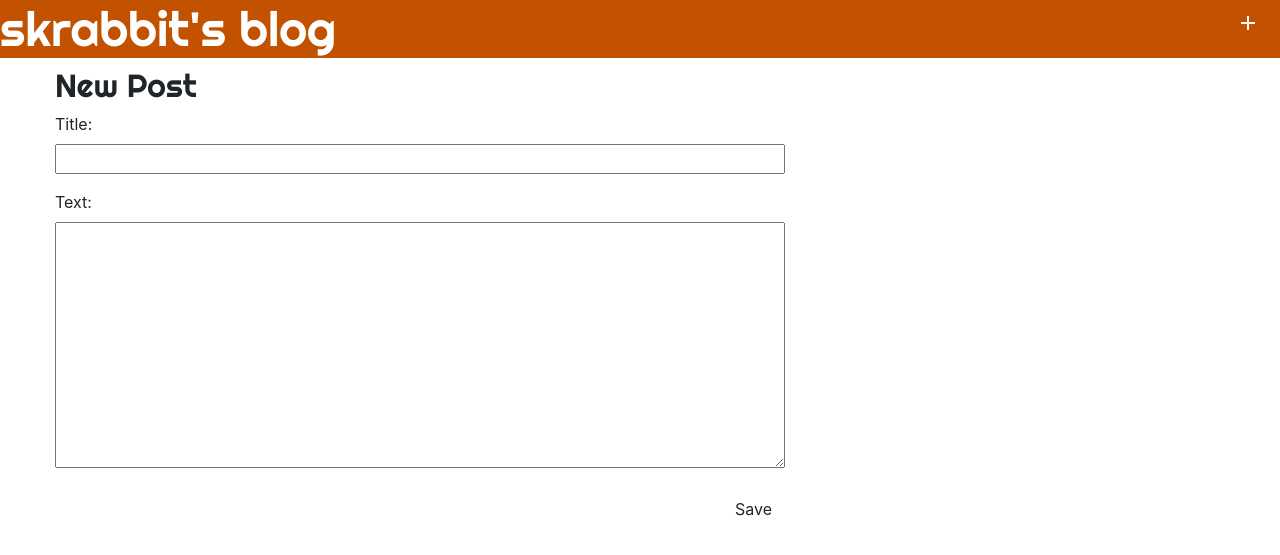
After one commit to skrabbit9000/first-django-app, a Django app: page /post/new/ in a window 1280 px wide. The commit adds this page. Shown: the top 555 px of the page. Run offline with Django 3.2, Linux system fonts and the light colour scheme; the visitor is signed in with stand-in values (Sample User, id 1); some libraries are stand-ins or nearby versions.

Commit message:
added views to create/edit

```diff
--- /dev/null
+++ b/blog/forms.py
@@ -0,0 +1,11 @@
+from django import forms
+from .models import Post
+
+
+class PostForm(forms.ModelForm):
+    class Meta:
+        model = Post
+        fields = (
+            "title",
+            "text",
+        )
--- a/blog/static/css/blog.css
+++ b/blog/static/css/blog.css
@@ -43,6 +43,7 @@ h4 {
   width: 100%;
 }
 
+/*
 .top_menu,
 .top-menu:hover,
 .top-menu:visited {
@@ -51,6 +52,15 @@ h4 {
   font-size: 26pt;
   margin-right: 20px;
 }
+*/
+
+.top-menu {
+    color: #ffffff;
+    float: right;
+    font-size: 24pt;
+    margin-right: 20px;
+}
+
 
 .post {
   margin-bottom: 70px;
--- a/blog/templates/blog/base.html
+++ b/blog/templates/blog/base.html
@@ -13,13 +13,21 @@
       rel="stylesheet"
       type="text/css"
     />
+    <link
+      href="https://fonts.googleapis.com/icon?family=Material+Icons"
+      rel="stylesheet"
+      type="text/css"
+    />
     <link rel="stylesheet" href="{% static 'css/blog.css' %}" />
     <meta charset="UTF-8" />
     <title>skrabbit's blog</title>
   </head>
   <body>
     <div class="page-header">
-      <h1><a href="/">skrabbit's blog</a></h1>
+        {% if user.is_authenticated %}
+            <a href="{% url 'post_new' %}" class='top-menu'><span class='material-icons'>add</span></a>
+        {% endif %}
+        <h1><a href="/">skrabbit's blog</a></h1>
     </div>
     <div class="content container">
         <div class="row">
--- /dev/null
+++ b/blog/templates/blog/post_edit.html
@@ -0,0 +1,9 @@
+{% extends 'blog/base.html' %}
+
+{% block content %}
+    <h2>New Post</h2>
+    <form method='POST' class='post-form'>{% csrf_token %}
+        {{ form.as_p }}
+        <button type='submit' class='save btn btn-default'>Save</button>
+    </form>
+{% endblock %}
--- a/blog/urls.py
+++ b/blog/urls.py
@@ -4,4 +4,6 @@ from . import views
 urlpatterns = [
     path('', views.post_list, name='post_list'),
     path('post/<int:pk>/', views.post_detail, name='post_detail'),
+    path('post/new/', views.post_new, name='post_new'),
+    path('post/<int:pk>/edit', views.post_edit, name='post_edit'),
 ]
--- a/blog/views.py
+++ b/blog/views.py
@@ -1,6 +1,7 @@
-from django.shortcuts import render, get_object_or_404
+from django.shortcuts import render, get_object_or_404, redirect
 from django.utils import timezone
 from .models import Post
+from .forms import PostForm
 
 
 def post_list(request):
@@ -13,3 +14,32 @@ def post_list(request):
 def post_detail(request, pk):
     post = get_object_or_404(Post, pk=pk)
     return render(request, "blog/post_detail.html", {"post": post})
+
+
+def post_new(request):
+    if request.method == "POST":
+        form = PostForm(request.POST)
+        if form.is_valid():
+            post = form.save(commit=False)
+            post.author = request.user
+            post.published_date = timezone.now()
+            post.save()
+            return redirect("post_detail", pk=post.pk)
+    else:
+        form = PostForm()
+    return render(request, "blog/post_edit.html", {"form": form})
+
+
+def post_edit(request, pk):
+    post = get_object_or_404(Post, pk=pk)
+    if request.method == "POST":
+        form = PostForm(request.POST, instance=post)
+        if form.is_valid():
+            post = form.save(commit=False)
+            post.author = request.user
+            post.published_date = timezone.now()
+            post.save()
+            return redirect("post_detail", pk=post.pk)
+    else:
+        form = PostForm(instance=post)
+    return render(request, "blog/post_edit.html", {"form": form})
```
Also changed, not shown: blog/templates/blog/post_detail.html (+8 -0 lines).
